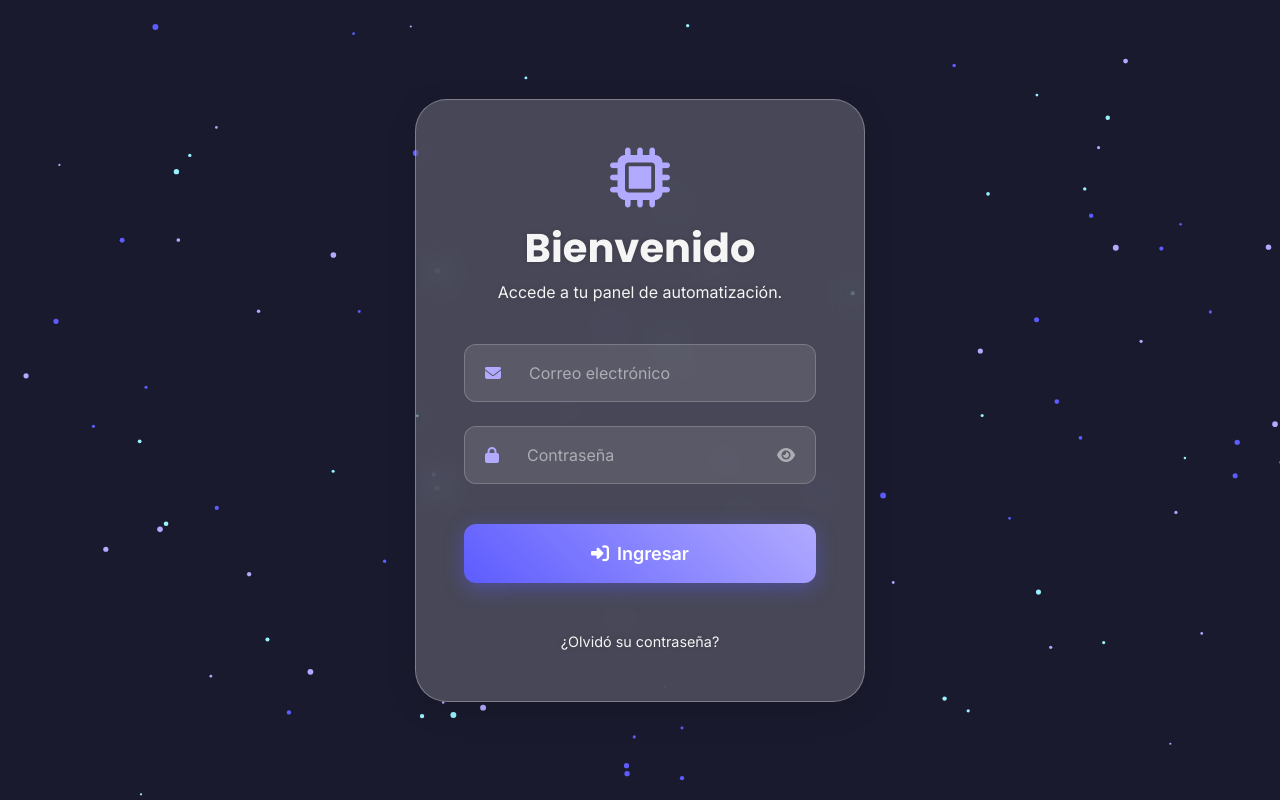
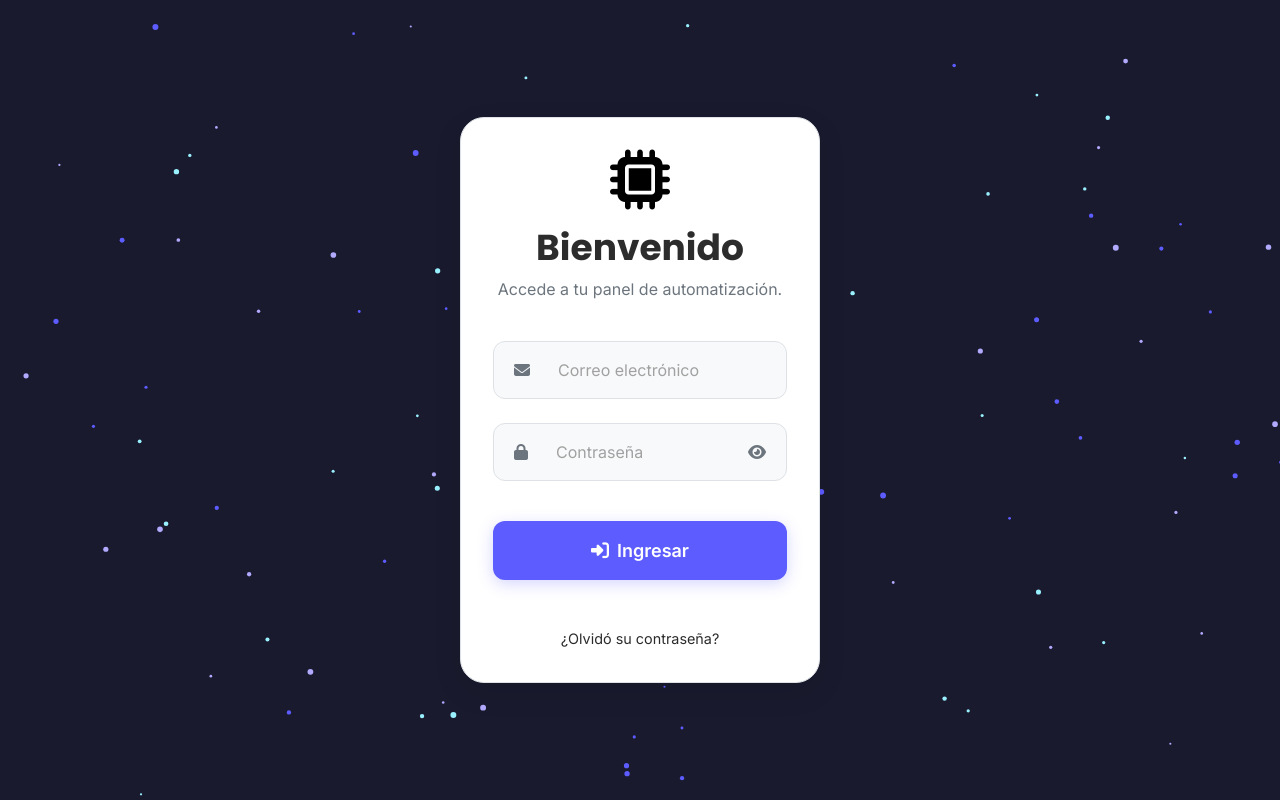
Before and after one commit to isacfesp/Agora, a PHP site: page /Agora/Templates/login.php in a window 1280 px wide. Run offline with PHP 8.4, Linux system fonts and the light colour scheme; some libraries are stand-ins or nearby versions.

Commit message:
Update login.css
Cambio minimalista login

```diff
--- a/Assets/CSS/login.css
+++ b/Assets/CSS/login.css
@@ -1,13 +1,13 @@
 /* Variables y estilos globales */
 :root {
     --primary-color: #5d5cff;
-            --secondary-color: #b1aaff;
-            --form-bg: rgba(255, 255, 255, 0.2);
-            --form-border: rgba(255, 255, 255, 0.3);
-            --form-shadow: rgba(0, 0, 0, 0.1);
-            --text-light: #f5f5f5;
+    --primary-color-dark: #4a49cc;
+    --background-color: #1a1a2e; /* Fondo oscuro como el original */
+    --container-bg: #ffffff;
     --text-dark: #2c2c2c;
-            --accent-color: #8a7aff;
+    --text-light: #6c757d;
+    --border-color: #dee2e6;
+    --input-bg: #f8f9fa;
 }
 
 body {
@@ -17,72 +17,72 @@
     align-items: center;
     justify-content: center;
     padding: 1rem;
-            background: #1a1a2e; /* Fondo oscuro sólido */
-            overflow: hidden; /* Oculta el desbordamiento del canvas */
+    background-color: var(--background-color);
+    overflow: hidden; /* Oculta el desbordamiento del canvas si todavía lo usas */
 }
 
-        /* Estilo del contenedor principal con glassmorphism */
+/* Estilo del contenedor principal minimalista */
 .auth-container {
     position: relative;
     z-index: 10;
-            background: var(--form-bg);
-            backdrop-filter: blur(15px);
-            -webkit-backdrop-filter: blur(15px);
-            border: 1px solid var(--form-border);
-            border-radius: 2rem;
-            box-shadow: 0 8px 32px var(--form-shadow);
-            max-width: 450px; /* Ancho ajustado para una mejor estética */
+    background: var(--container-bg);
+    border: 1px solid var(--border-color);
+    border-radius: 1.5rem;
+    box-shadow: 0 10px 30px rgba(0, 0, 0, 0.08);
+    max-width: 360px; /* Ancho máximo reducido para hacerlo más pequeño */
     width: 100%;
-            padding: 3rem;
+    padding: 2rem; /* Relleno ajustado para el nuevo tamaño */
     text-align: center;
-            animation: fadeIn 1s ease-out;
+    animation: fadeIn 0.8s ease-out;
 }
 
 @keyframes fadeIn {
-            from { opacity: 0; transform: scale(0.95); }
-            to { opacity: 1; transform: scale(1); }
+    from { opacity: 0; transform: translateY(10px) scale(0.98); }
+    to { opacity: 1; transform: translateY(0) scale(1); }
 }
 
 /* Títulos y texto dentro del formulario */
 .auth-container h1, .auth-container p, .auth-container a {
-            color: var(--text-light);
-            text-shadow: 0 0 5px rgba(0, 0, 0, 0.2);
+    color: var(--text-dark); /* Texto oscuro para contraste con el fondo blanco */
 }
 
 .auth-container h1 {
     font-family: 'Poppins', sans-serif;
     font-weight: 700;
-            font-size: 2.5rem;
+    font-size: 2.25rem;
     line-height: 1.2;
     margin-bottom: 0.5rem;
 }
 
 .auth-container p {
     font-size: 1rem;
-            margin-bottom: 2.5rem; /* Margen ajustado */
+    margin-bottom: 2.5rem;
+    color: var(--text-light); /* Un gris más suave para el subtítulo */
 }
 
 /* Estilo de los campos de entrada */
 .input-group {
     display: flex;
     align-items: center;
-            background: rgba(255, 255, 255, 0.1);
-            border: 1px solid rgba(255, 255, 255, 0.2);
+    background: var(--input-bg);
+    border: 1px solid var(--border-color);
     border-radius: 0.75rem;
     margin-bottom: 1.5rem;
     transition: all 0.3s ease-in-out;
 }
 
-        .input-group:hover,
+.input-group:hover {
+    border-color: var(--primary-color);
+}
+
 .input-group:focus-within {
-            background: rgba(255, 255, 255, 0.2);
-            border-color: var(--secondary-color);
-            box-shadow: 0 0 0 4px rgba(177, 170, 255, 0.3);
+    border-color: var(--primary-color);
+    box-shadow: 0 0 0 3px rgba(93, 92, 255, 0.2);
 }
 
 .input-icon {
     padding: 0 1.25rem;
-            color: var(--secondary-color);
+    color: var(--text-light);
 }
 
 .form-input {
@@ -91,7 +91,7 @@
     background: transparent;
     padding: 1rem 0.5rem;
     outline: none;
-            color: var(--text-light);
+    color: var(--text-dark);
     font-size: 1rem;
 }
 
@@ -99,24 +99,24 @@
 .password-toggle {
     padding: 0 1.25rem;
     cursor: pointer;
-            color: rgba(255, 255, 255, 0.5);
+    color: var(--text-light);
     transition: color 0.3s ease;
 }
 
 .password-toggle:hover {
-            color: var(--secondary-color);
+    color: var(--primary-color);
 }
 
 /* Placeholder styling */
 .form-input::placeholder {
-            color: rgba(255, 255, 255, 0.5);
+    color: #a1a1a1;
 }
 
 /* Botón de acceso */
 .btn-login {
     width: 100%;
     padding: 1rem;
-            background: linear-gradient(45deg, var(--primary-color), var(--secondary-color));
+    background: var(--primary-color);
     color: white;
     font-weight: 600;
     font-size: 1.125rem;
@@ -124,25 +124,29 @@
     border: none;
     cursor: pointer;
     transition: all 0.3s ease;
-            box-shadow: 0 5px 20px rgba(93, 92, 255, 0.4);
-            margin-top: 1rem; /* Margen superior para separarlo del campo de contraseña */
+    box-shadow: 0 4px 15px rgba(93, 92, 255, 0.25);
+    margin-top: 1rem;
 }
 
 .btn-login:hover {
-            transform: translateY(-3px) scale(1.02);
-            box-shadow: 0 8px 25px rgba(93, 92, 255, 0.6);
+    background: var(--primary-color-dark);
+    transform: translateY(-2px);
+    box-shadow: 0 6px 20px rgba(93, 92, 255, 0.35);
 }
 
 /* Enlace de contraseña olvidada */
 .text-link {
     font-size: 0.9rem;
+    color: var(--primary-color);
+    text-decoration: none;
     transition: color 0.3s ease;
-            display: inline-block; /* Para que el margen funcione correctamente */
-            margin-top: 1.5rem; /* Margen superior para separarlo del botón */
+    display: inline-block;
+    margin-top: 1.5rem;
 }
 
 .text-link:hover {
-            color: var(--secondary-color);
+    text-decoration: underline;
+    color: var(--primary-color-dark);
 }
 
 /* Mensaje de error (CSS de Tailwind) */
@@ -159,3 +163,10 @@
     height: 100%;
     z-index: 0;
 }
+
+/* Media query para pantallas pequeñas */
+@media (max-width: 480px) {
+    .auth-container {
+        padding: 1.75rem;
+    }
+}
```
Lines whose indentation alone changed are shown as unchanged.
